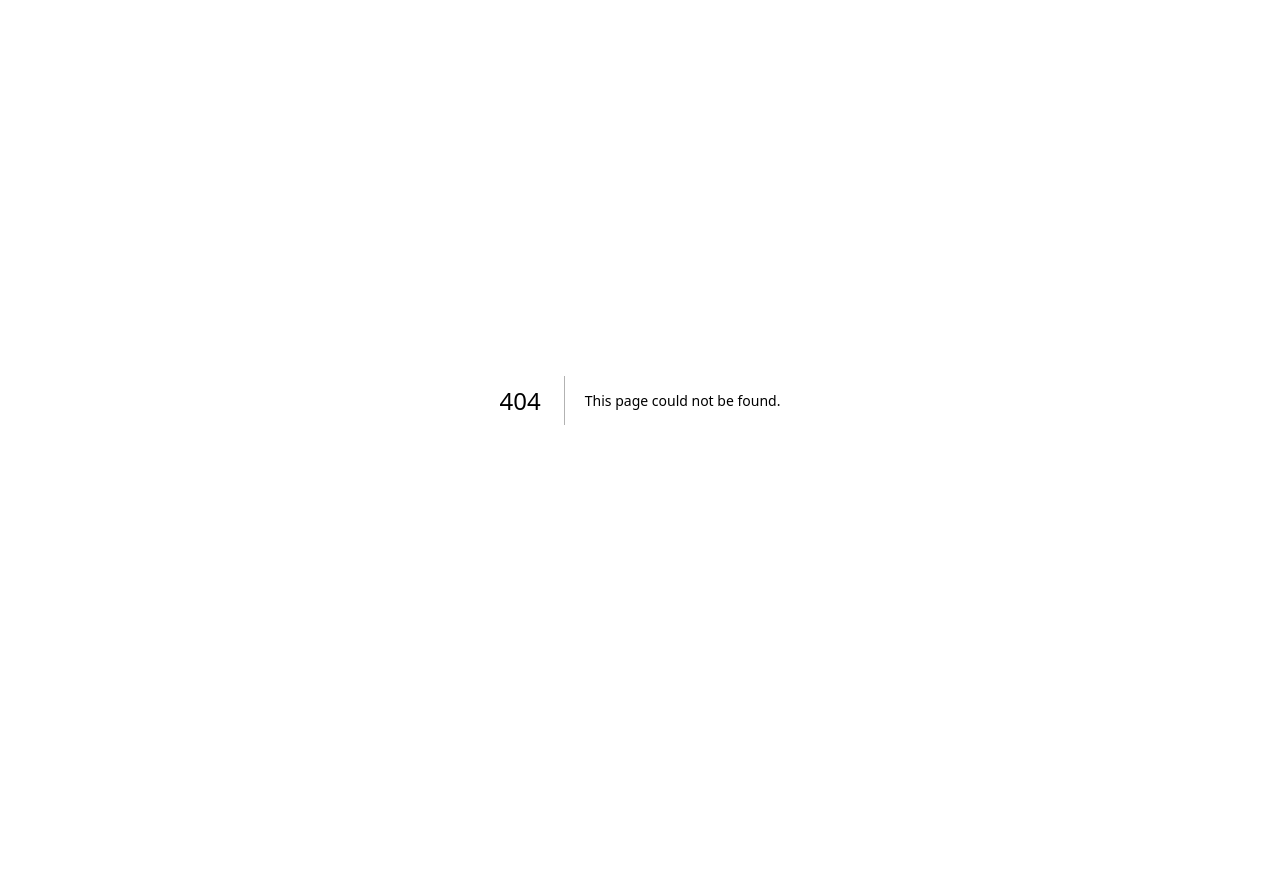
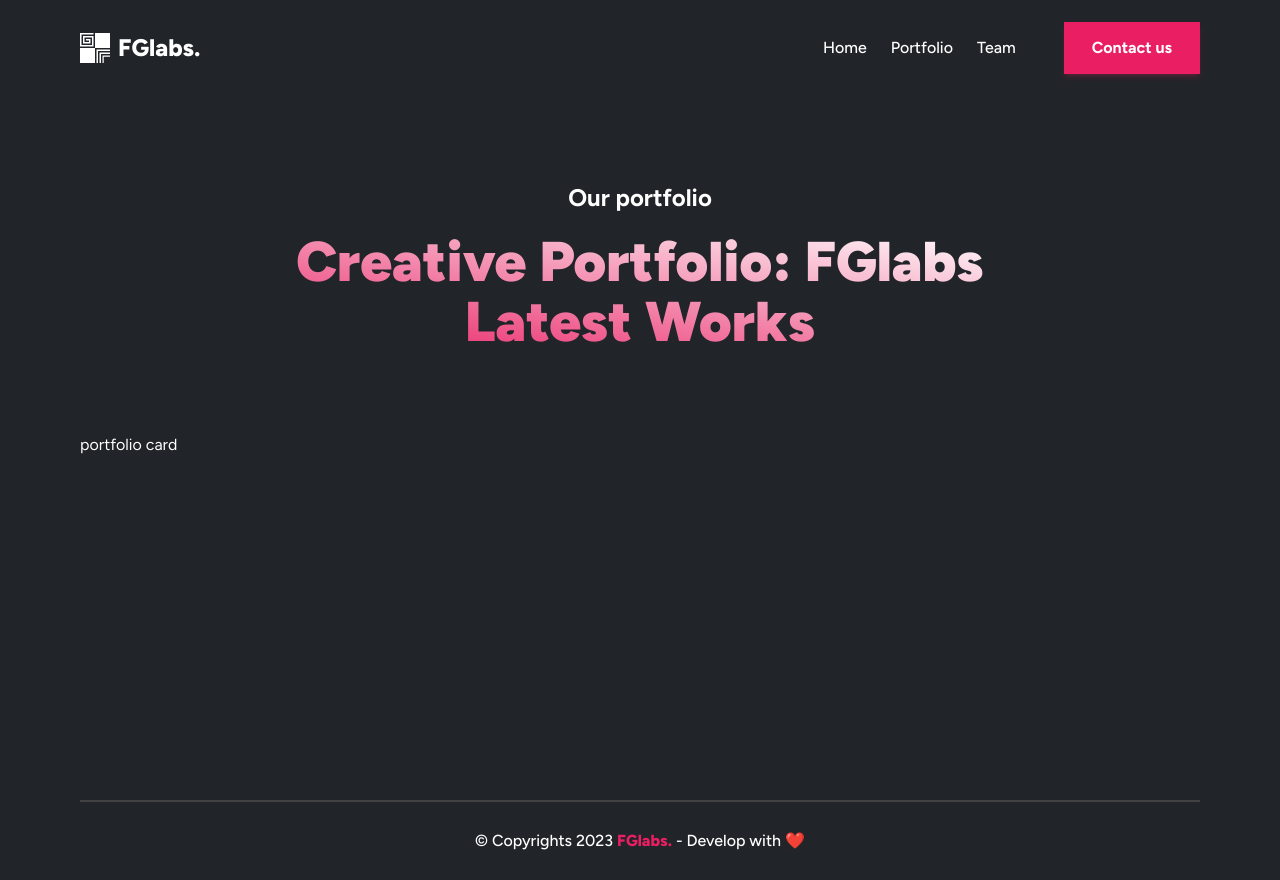
Before and after one commit to fajarfadillahh/fglabs-portfolio-website, a Next.js app: page /portfolio in a window 1280 px wide. Before the commit this address had no page. Before the commit the page ends 800 px from the top, so only its background shows below. Built offline with nearby package versions, Linux system fonts and the light colour scheme.

Commit message:
create portfolio page

```diff
--- /dev/null
+++ b/pages/portfolio/index.jsx
@@ -0,0 +1,32 @@
+import Head from "next/head";
+import { Typography } from "@material-tailwind/react";
+
+// import components
+import Layout from "@/components/Layout";
+
+export default function Portfolio() {
+  return (
+    <>
+      <Head>
+        <title>Creative Portfolio: FGlabs Latest Works</title>
+      </Head>
+
+      <Layout>
+        <section className="pb-[140px] pt-[180px]">
+          <div className="container grid gap-20">
+            <div className="flex flex-col items-center text-center">
+              <Typography className="mb-4 text-[24px] font-bold text-white">
+                Our portfolio
+              </Typography>
+              <Typography className="max-w-[725px] bg-gradient-to-tr from-pink-500 to-white bg-clip-text text-[56px] font-black leading-[108%] text-transparent">
+                Creative Portfolio: FGlabs Latest Works
+              </Typography>
+            </div>
+
+            <div className="text-white">portfolio card</div>
+          </div>
+        </section>
+      </Layout>
+    </>
+  );
+}
```
